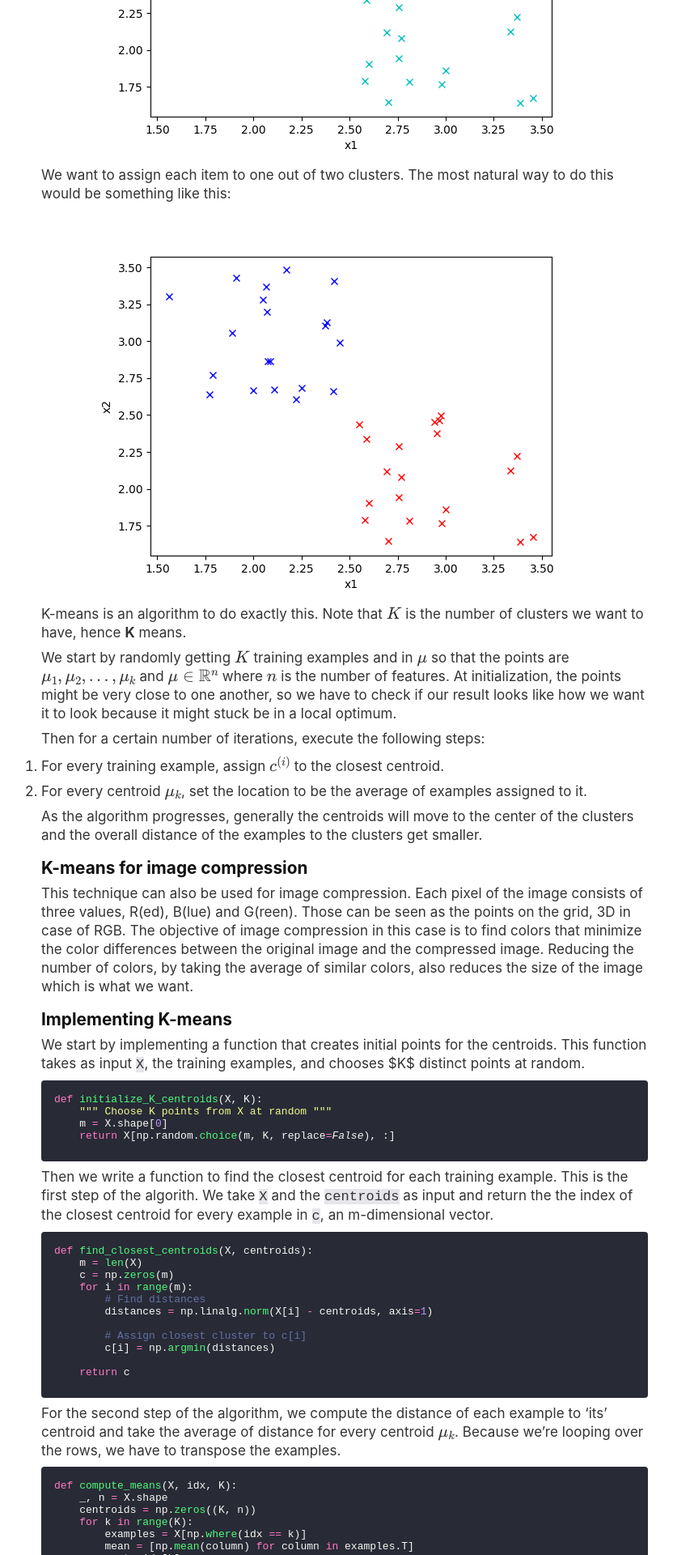
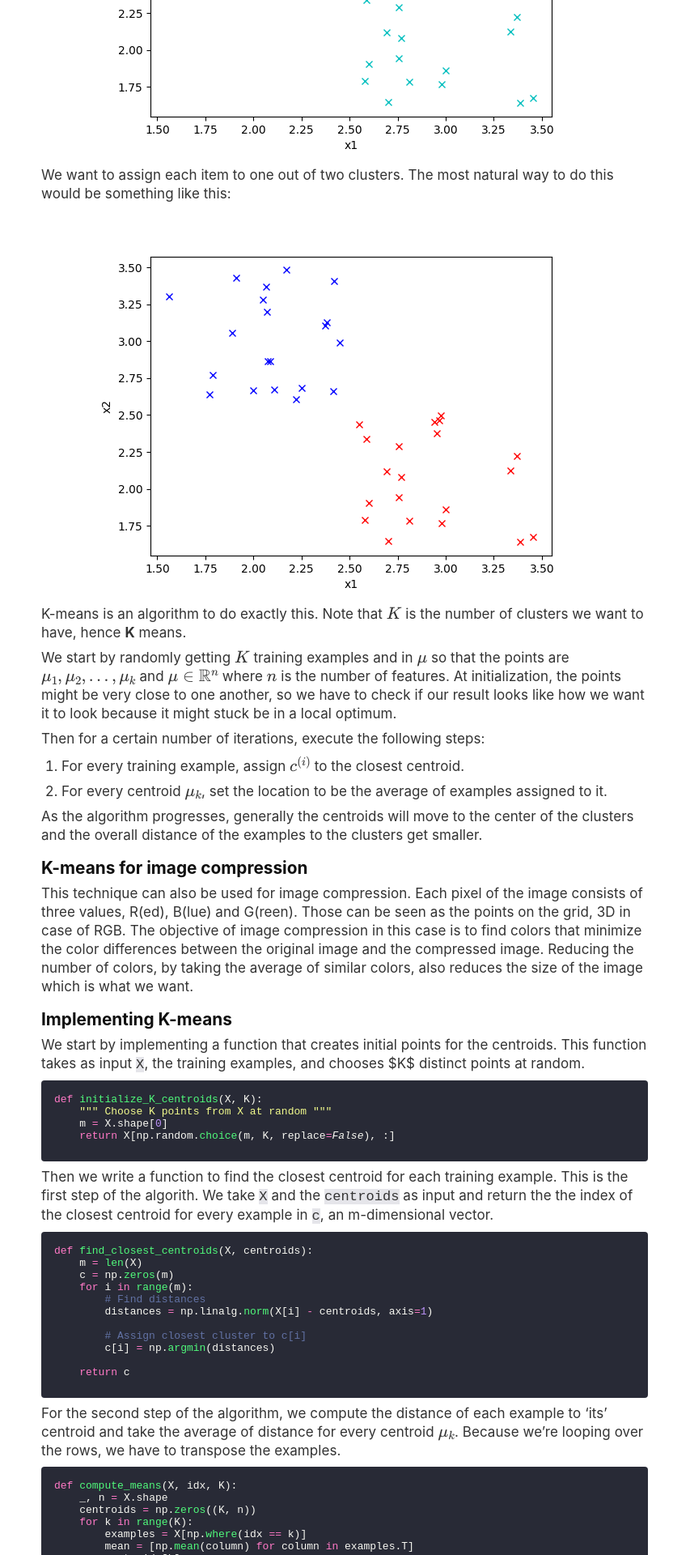
Before and after one commit to rickwierenga/rickwierenga.github.io, a Jekyll site: the page built from _posts/2019-07-23-image compressor in Python.md, in a window 1280 px wide. Shown: the part 1260-3180 px from the top of the page at 81% size, without its empty margins (214-1046 px from the left). Built offline with Jekyll 4.4.1, drawn with Linux system fonts in a browser that asks for light colours; nearby versions of some CDN libraries; formulas are drawn with MathJax 3.

Commit message:
list styles are no longer outside the container

```diff
--- a/assets/stylesheets/style.scss
+++ b/assets/stylesheets/style.scss
@@ -70,6 +70,10 @@ hr {
     margin-top: 8px;
 }
 
+ol, ul {
+    margin:0 0 0 25px;
+}
+
 // Footer
 body::after {
     content: '';
```
